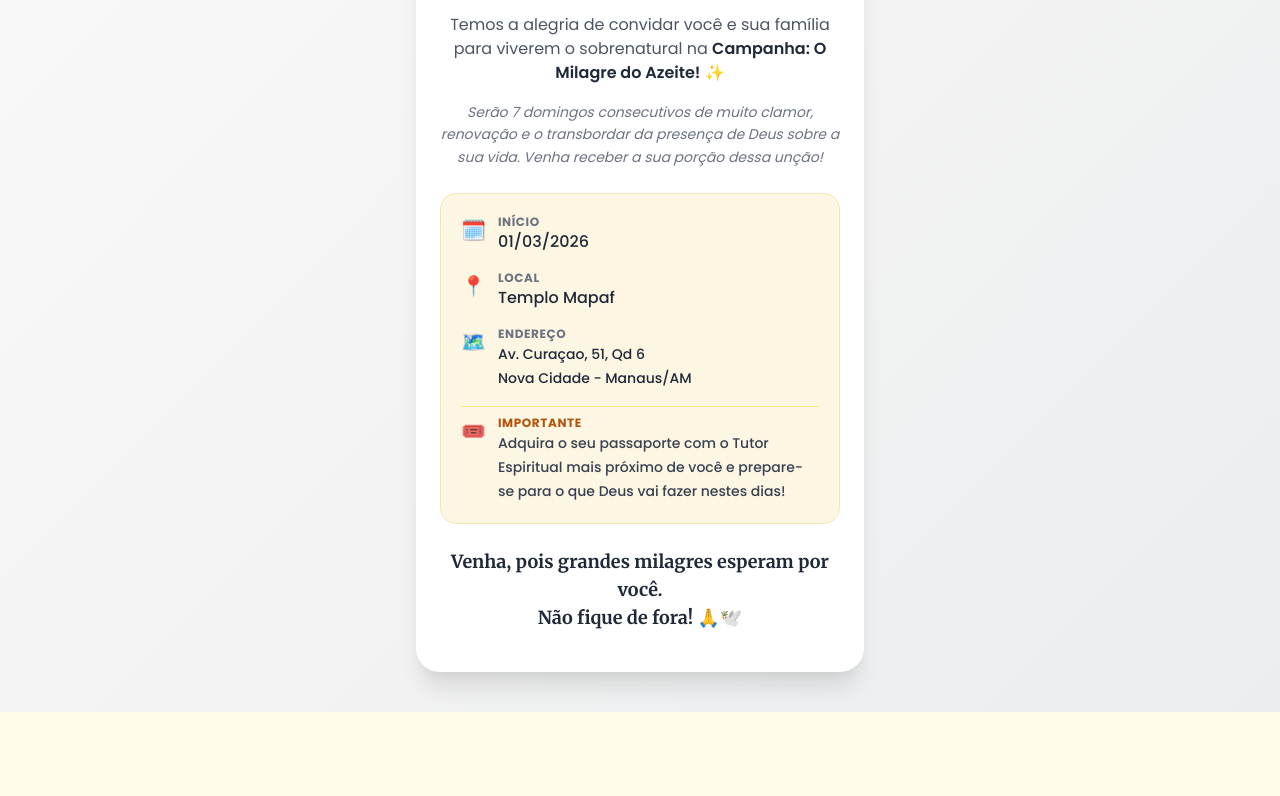
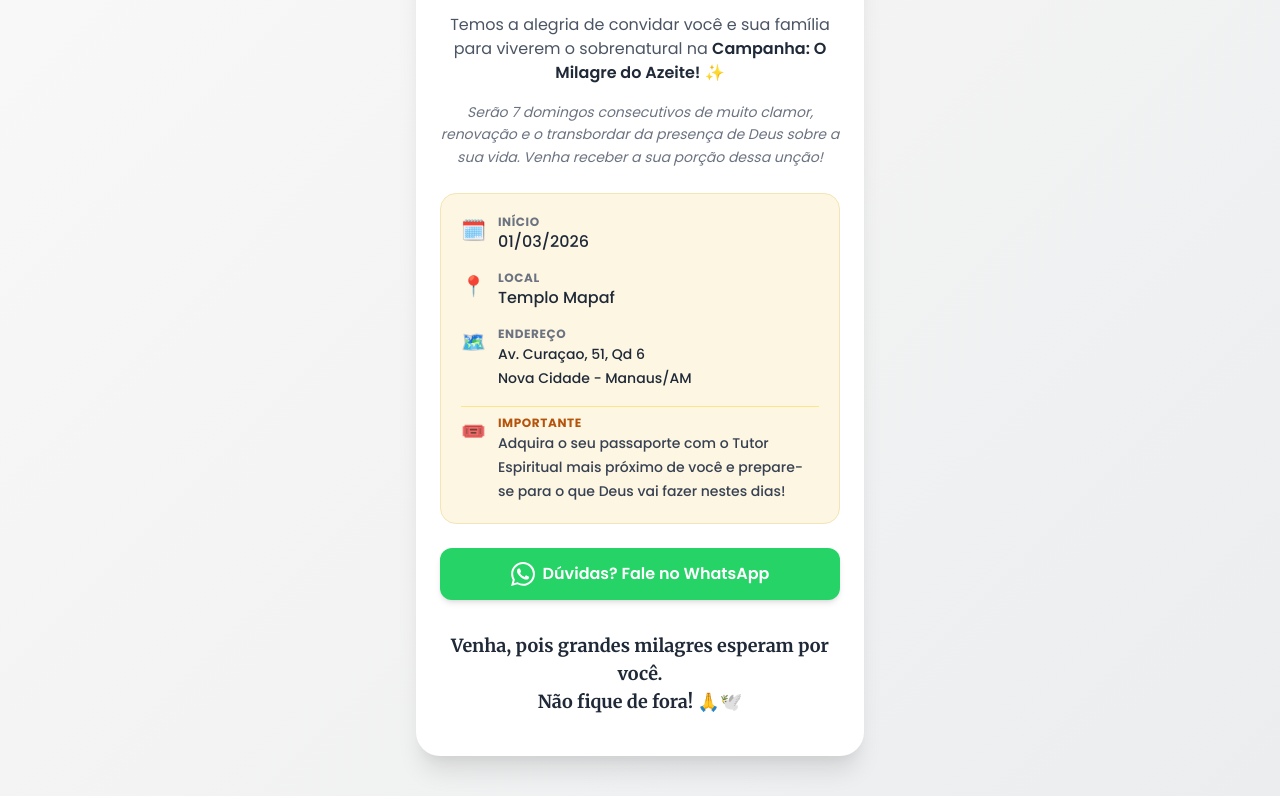
Before and after one commit to milagredoazeite/convite, a plain HTML site: page index.html in a window 1280 px wide. Shown: the part 558-1354 px from the top of the page. Before the commit the page ends 1270 px from the top, so only its background shows below. Drawn offline with nearby package versions, Linux system fonts and the light colour scheme.

Commit message:
Update index.html
adicionando botão WhatsApp

```diff
--- a/index.html
+++ b/index.html
@@ -11,7 +11,6 @@
     <style>
         body {
             font-family: 'Poppins', sans-serif;
-            /* Fundo com um degradê suave em tons de azeite/dourado */
             background: linear-gradient(135deg, #fdfbfb 0%, #ebedee 100%);
             background-color: #fdf8f5;
         }
@@ -32,7 +31,6 @@
 </head>
 <body class="min-h-screen flex items-center justify-center py-10 px-4 sm:px-6 lg:px-8 bg-amber-50">
 
-    <!-- Container do Convite -->
     <div class="max-w-md w-full bg-white rounded-3xl overflow-hidden card-shadow transform transition-all hover:scale-[1.01] duration-300">
 
         <!-- Cabeçalho com Logo Mapaf -->
@@ -42,7 +40,6 @@
 
         <!-- Imagem da Campanha -->
         <div class="w-full bg-amber-50 relative">
-            <!-- Um leve degradê por cima para mesclar a imagem -->
             <div class="absolute inset-0 bg-gradient-to-t from-white via-transparent to-transparent z-10"></div>
             <img src="logo_Milagre do Azeite.jpeg" alt="Campanha O Milagre do Azeite" class="w-full h-auto object-cover relative z-0">
         </div>
@@ -63,7 +60,7 @@
                 Serão 7 domingos consecutivos de muito clamor, renovação e o transbordar da presença de Deus sobre a sua vida. Venha receber a sua porção dessa unção!
             </p>
 
-            <!-- Caixa de Informações (Data, Local, etc) -->
+            <!-- Caixa de Informações -->
             <div class="golden-bg rounded-2xl p-5 mb-6 text-left space-y-4">
                 <div class="flex items-start">
                     <span class="text-xl mr-3 mt-0.5">🗓️</span>
@@ -98,6 +95,16 @@
                 </div>
             </div>
 
+            <!-- BOTÃO DO WHATSAPP AQUI -->
+            <a href="https://wa.me/5599292040897?text=Olá!%20Gostaria%20de%20mais%20informações%20sobre%20a%20Campanha%20O%20Milagre%20do%20Azeite."
+               target="_blank"
+               class="mb-8 w-full flex items-center justify-center gap-2 bg-[#25D366] text-white font-semibold py-3.5 px-4 rounded-xl shadow-md hover:bg-[#20bd5a] hover:shadow-lg transform transition-all hover:-translate-y-0.5 duration-300">
+                <svg class="w-6 h-6 fill-current" viewBox="0 0 24 24" xmlns="http://www.w3.org/2000/svg">
+                    <path d="M17.472 14.382c-.297-.149-1.758-.867-2.03-.967-.273-.099-.471-.148-.67.15-.197.297-.767.966-.94 1.164-.173.199-.347.223-.644.075-.297-.15-1.255-.463-2.39-1.475-.883-.788-1.48-1.761-1.653-2.059-.173-.297-.018-.458.13-.606.134-.133.298-.347.446-.52.149-.174.198-.298.298-.497.099-.198.05-.371-.025-.52-.075-.149-.669-1.612-.916-2.207-.242-.579-.487-.5-.669-.51a12.8 12.8 0 0 0-.57-.01c-.198 0-.52.074-.792.372-.272.297-1.04 1.016-1.04 2.479 0 1.462 1.065 2.875 1.213 3.074.149.198 2.096 3.2 5.077 4.487.709.306 1.262.489 1.694.625.712.227 1.36.195 1.871.118.571-.085 1.758-.719 2.006-1.413.248-.694.248-1.289.173-1.413-.074-.124-.272-.198-.57-.347m-5.421 7.403h-.004a9.87 9.87 0 0 1-5.031-1.378l-.361-.214-3.741.982.998-3.648-.235-.374a9.86 9.86 0 0 1-1.51-5.26c.001-5.45 4.436-9.884 9.888-9.884 2.64 0 5.122 1.03 6.988 2.898a9.825 9.825 0 0 1 2.893 6.994c-.003 5.45-4.437 9.884-9.885 9.884m8.413-18.297A11.815 11.815 0 0 0 12.05 0C5.495 0 .16 5.335.157 11.892c0 2.096.547 4.142 1.588 5.945L.057 24l6.305-1.654a11.882 11.882 0 0 0 5.683 1.448h.005c6.554 0 11.89-5.335 11.893-11.893a11.821 11.821 0 0 0-3.48-8.413Z"/>
+                </svg>
+                Dúvidas? Fale no WhatsApp
+            </a>
+
             <!-- Mensagem Final -->
             <p class="text-gray-800 font-semibold text-base sm:text-lg title-font">
                 Venha, pois grandes milagres esperam por você.<br>Não fique de fora! 🙏🕊️
```
